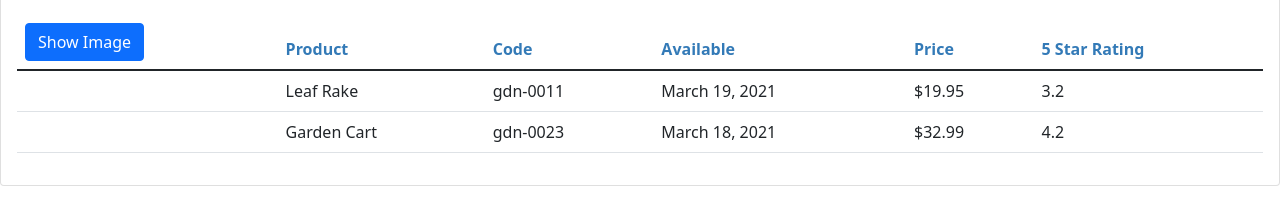
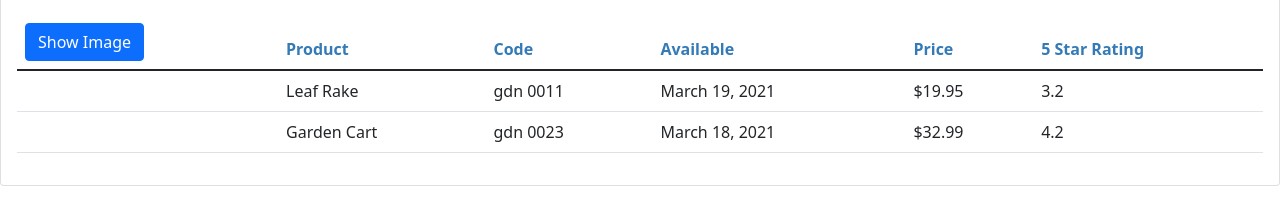
Before and after one commit to dusan011/angular-uni, an Angular app: page / in a window 1280 px wide. Shown: the part 181-383 px from the top of the page. Built offline with nearby package versions, Linux system fonts and the light colour scheme.

Commit message:
add custom pipe

```diff
--- a/src/app/app.module.ts
+++ b/src/app/app.module.ts
@@ -4,9 +4,10 @@ import { BrowserModule } from "@angular/platform-browser";
 
 import { AppComponent } from "./app.component";
 import { ProductListComponent } from "./products/product-list.component";
+import { ConvertToSpacesPipe } from "./shared/convert-to-spaces.pipe";
 
 @NgModule({
-  declarations: [AppComponent, ProductListComponent],
+  declarations: [AppComponent, ProductListComponent, ConvertToSpacesPipe],
   imports: [BrowserModule, FormsModule],
   bootstrap: [AppComponent],
 })
--- a/src/app/products/product-list.component.html
+++ b/src/app/products/product-list.component.html
@@ -40,7 +40,9 @@
               />
             </td>
             <td>{{ product.productName }}</td>
-            <td>{{ product.productCode | lowercase }}</td>
+            <td>
+              {{ product.productCode | lowercase | convertToSpaces: "-" }}
+            </td>
             <td>{{ product.releaseDate }}</td>
             <td>{{ product.price | currency: "USD":"symbol":"1.2-2" }}</td>
             <td>{{ product.starRating }}</td>
--- /dev/null
+++ b/src/app/shared/convert-to-spaces.pipe.ts
@@ -0,0 +1,10 @@
+import { Pipe, PipeTransform } from "@angular/core";
+
+@Pipe({
+  name: "convertToSpaces",
+})
+export class ConvertToSpacesPipe implements PipeTransform {
+  transform(value: string, character: string): string {
+    return value.replace(character, " ");
+  }
+}
```
